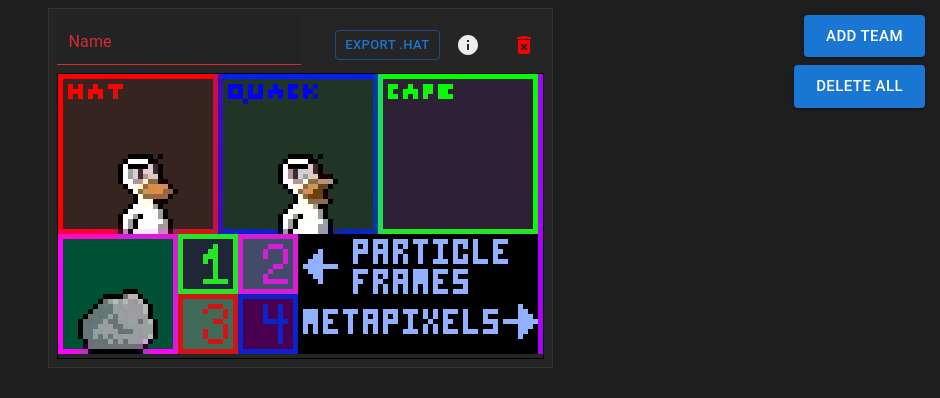
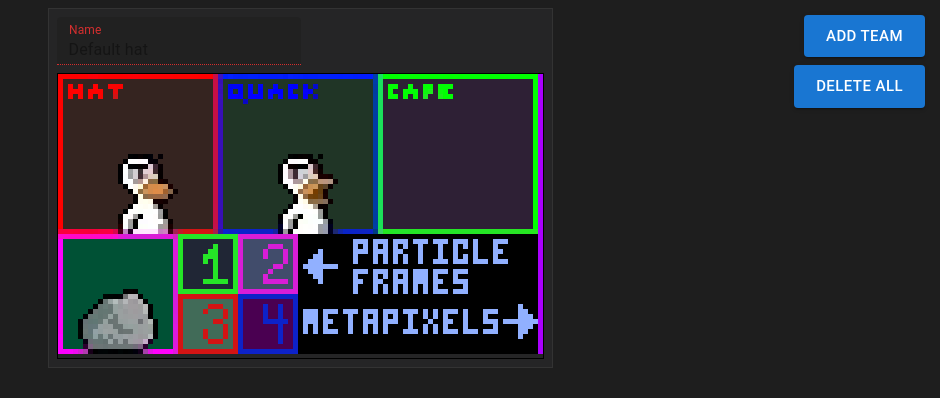
Before and after one commit to Remmoze/DuckGameHats, a React (Create React App) app: page / in a window 1280 px wide. Shown: the top 398 px of the page, without its empty margins (340-1280 px from the left). Built offline with nearby package versions, Linux system fonts and the light colour scheme.

Commit message:
Added file download, Fixed disabled default hat

```diff
--- a/package.json
+++ b/package.json
@@ -10,6 +10,7 @@
         "@testing-library/jest-dom": "^5.16.4",
         "@testing-library/react": "^13.2.0",
         "@testing-library/user-event": "^13.5.0",
+        "js-file-download": "^0.4.12",
         "react": "^18.1.0",
         "react-dom": "^18.1.0",
         "react-scripts": "5.0.1",
--- a/src/components/Team/Team.jsx
+++ b/src/components/Team/Team.jsx
@@ -5,7 +5,7 @@ import { useState } from "react";
 import TeamSettings from "./TeamSettings";
 
 const Team = ({ data, onDelete }) => {
-    const [disabled] = useState(data?.image === null);
+    const [disabled] = useState(data === null);
     const [name, setName] = useState("");
 
     return (
--- a/src/components/Team/TeamSettings.jsx
+++ b/src/components/Team/TeamSettings.jsx
@@ -1,6 +1,8 @@
 import { Button, Grid, IconButton, TextField } from "@mui/material";
 import DeleteForeverIcon from "@mui/icons-material/DeleteForever";
 import InfoIcon from "@mui/icons-material/Info";
+
+import fileDownload from "js-file-download";
 
 const TeamSettings = ({ name, setName, disabled, onDelete, data }) => {
     return (
@@ -20,7 +22,12 @@ const TeamSettings = ({ name, setName, disabled, onDelete, data }) => {
                 <Grid item>
                     <Grid container direction="row" justifyContent="flex-end" alignItems="baseline">
                         <Grid item>
-                            <Button size="small" variant="outlined">
+                            <Button
+                                size="small"
+                                variant="outlined"
+                                disabled={name === ""}
+                                onClick={() => fileDownload("This is just an example.", name + ".txt")}
+                            >
                                 Export .hat
                             </Button>
                         </Grid>
```
Also changed, not shown: 1 other file (tests, documents, lock files or other folders).
